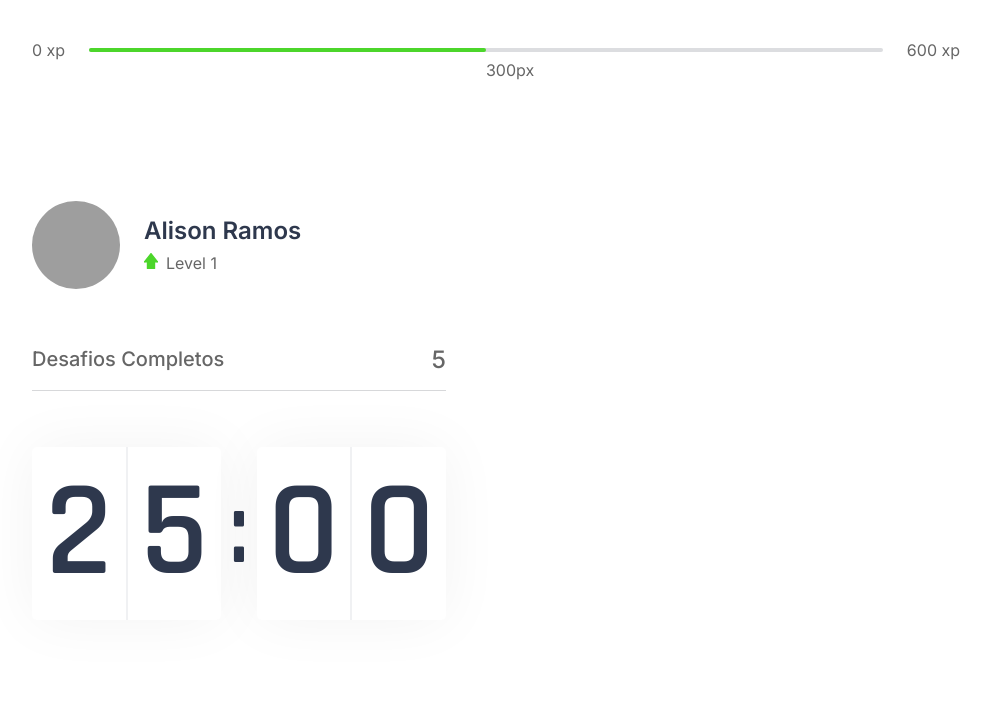
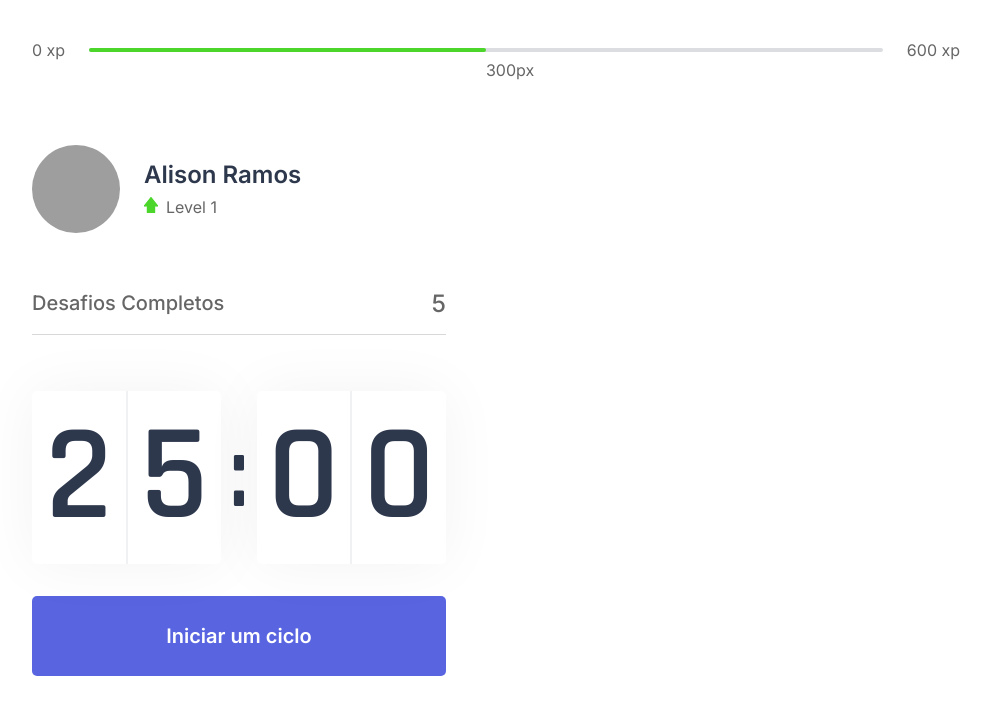
Before and after one commit to AlisonGoodUnion/nlw4-react, a Next.js app: page / in a window 1280 px wide. Shown: the top 714 px of the page, without its empty margins (144-1135 px from the left). Built offline with nearby package versions, Linux system fonts and the light colour scheme; grey boxes are pictures that could not be loaded.

Commit message:
Criado Botao Inicio Ciclo

```diff
--- a/src/components/CountDown.tsx
+++ b/src/components/CountDown.tsx
@@ -2,6 +2,7 @@
 
 export function CountDown() {
   return (
+    <div>
       <div className={styles.countdownContainer}>
         <div>
           <span>2</span>
@@ -13,5 +14,9 @@
           <span>0</span>
         </div>
       </div>
+      <button type={"button"} className={styles.countdownButton}>
+        Iniciar um ciclo
+      </button>
+    </div>
   );
 }
--- a/src/styles/components/CountDown.module.css
+++ b/src/styles/components/CountDown.module.css
@@ -35,3 +35,30 @@
     font-size: 6.25rem;
     margin: 0 0.5rem;
 }
+
+.countdownButton {
+    width: 100%;
+    height: 5rem;
+
+    margin-top: 2rem;
+
+    display: flex;
+    align-items: center;
+    justify-content: center;
+
+    border: 0;
+    border-radius: 5px;
+
+    background: var(--blue);
+    color: var(--white);
+
+    font-size: 1.25rem;
+    font-weight: 600;
+
+    /**muda a cor após um tempo por conta do hover*/
+    transition: background-color 0.2s;
+}
+
+.countdownButton:hover {
+    background: var(--blue-dark);
+}
```
Lines whose indentation alone changed are shown as unchanged.
